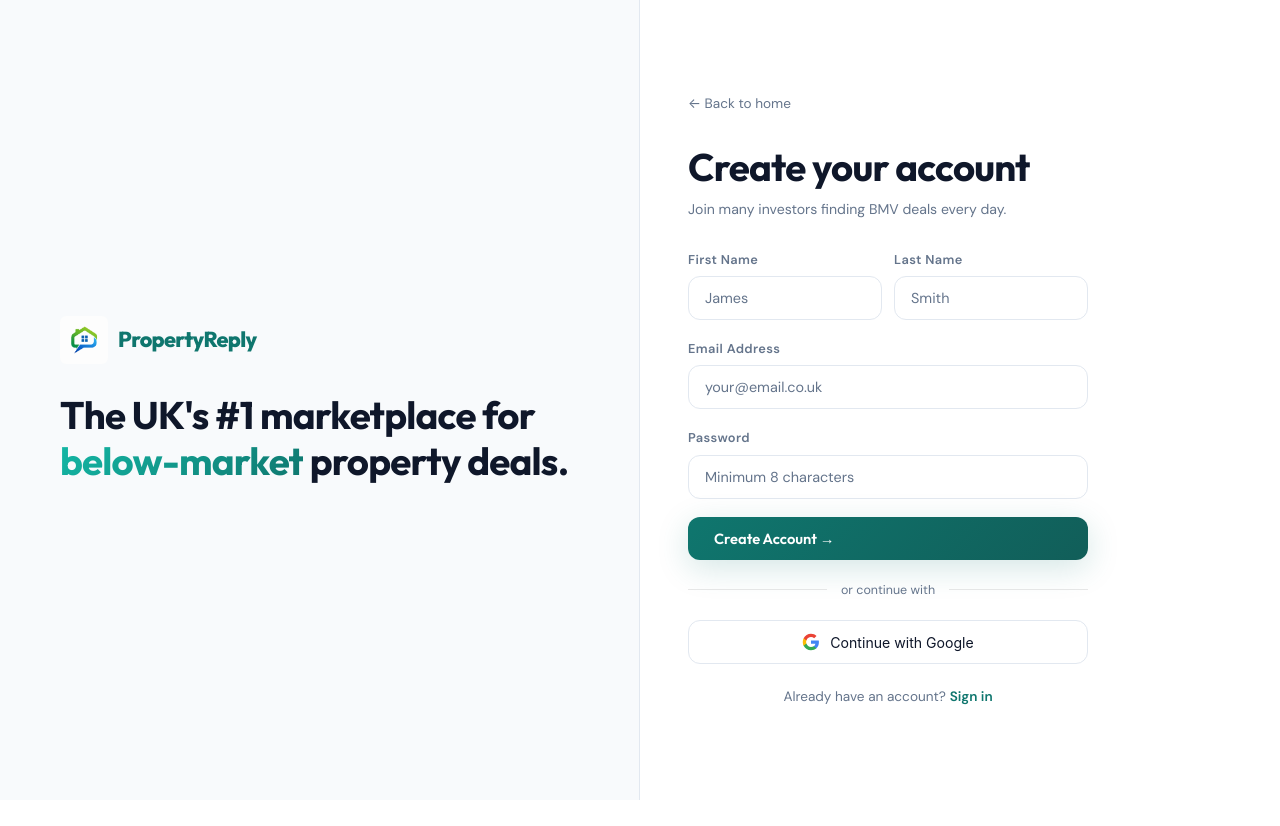
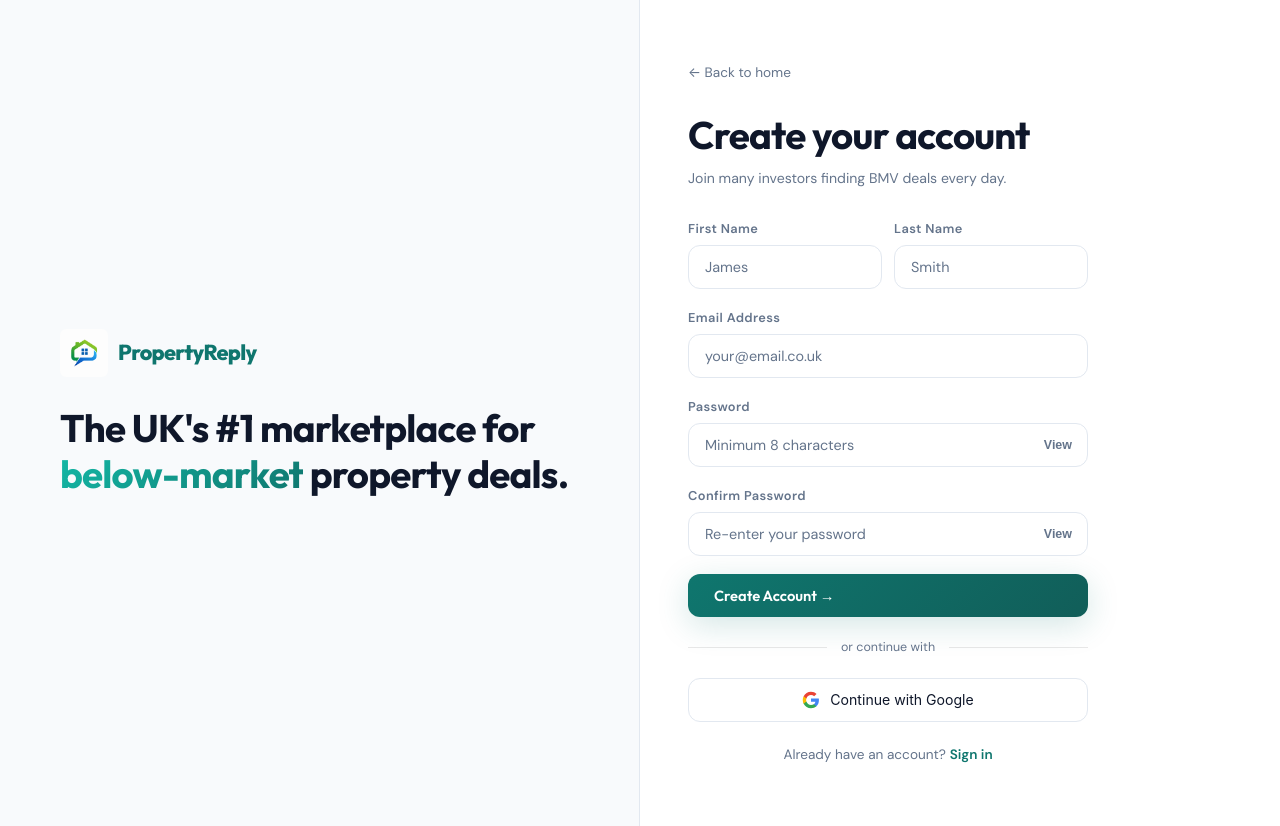
Before and after one commit to TayyabFT/PropertyReply, a Next.js app: page /register in a window 1280 px wide. Before the commit the page ends 800 px from the top, so only its background shows below. Built offline with nearby package versions, Linux system fonts and the light colour scheme.

Commit message:
Add password visibility toggle and confirm password on signup.
Co-authored-by: Cursor <cursoragent@cursor.com>

```diff
--- a/src/app/globals.css
+++ b/src/app/globals.css
@@ -105,6 +105,29 @@
   label { font-size: .83rem; font-weight: 500; color: #64748B; margin-bottom: 6px; display: block; }
 
   .form-group { margin-bottom: 18px; }
+  .password-field {
+    position: relative;
+    display: flex;
+    align-items: center;
+  }
+  .password-field input {
+    width: 100%;
+    padding-right: 72px;
+  }
+  .password-toggle {
+    position: absolute;
+    right: 10px;
+    top: 50%;
+    transform: translateY(-50%);
+    border: none;
+    background: transparent;
+    color: var(--slate);
+    font-size: .78rem;
+    font-weight: 600;
+    cursor: pointer;
+    padding: 4px 6px;
+  }
+  .password-toggle:hover { color: var(--ink); }
   .grid-2 { display: grid; grid-template-columns: 1fr 1fr; gap: 18px; }
   .grid-3 { display: grid; grid-template-columns: repeat(3,1fr); gap: 18px; }
   .grid-4 { display: grid; grid-template-columns: repeat(4,1fr); gap: 18px; }
--- a/src/components/auth/AuthScreen.tsx
+++ b/src/components/auth/AuthScreen.tsx
@@ -8,17 +8,55 @@ import GoogleIcon from "@/components/icons/GoogleIcon";
 import { ApiRequestError } from "@/lib/api";
 import { useAuth } from "@/lib/auth";
 
-const features: { num: string; text: string }[] = [
-  { num: "01", text: "2,400+ verified below-market deals across the UK" },
-  { num: "02", text: "Full flip & buy-to-let analysis on every listing" },
-  { num: "03", text: "Identity-verified sellers and GDPR-compliant data" },
-];
+function PasswordField({
+  label,
+  value,
+  onChange,
+  placeholder,
+  minLength,
+  autoComplete,
+}: {
+  label: string;
+  value: string;
+  onChange: (value: string) => void;
+  placeholder?: string;
+  minLength?: number;
+  autoComplete?: string;
+}) {
+  const [visible, setVisible] = useState(false);
+
+  return (
+    <div className="form-group">
+      <label>{label}</label>
+      <div className="password-field">
+        <input
+          type={visible ? "text" : "password"}
+          placeholder={placeholder}
+          value={value}
+          onChange={(e) => onChange(e.target.value)}
+          minLength={minLength}
+          autoComplete={autoComplete}
+          required
+        />
+        <button
+          type="button"
+          className="password-toggle"
+          onClick={() => setVisible((v) => !v)}
+          aria-label={visible ? "Hide password" : "Show password"}
+        >
+          {visible ? "Hide" : "View"}
+        </button>
+      </div>
+    </div>
+  );
+}
 
 export default function AuthScreen({ mode }: { mode: "login" | "register" }) {
   const router = useRouter();
   const { login, register, loading, user } = useAuth();
   const [email, setEmail] = useState("");
   const [password, setPassword] = useState("");
+  const [confirmPassword, setConfirmPassword] = useState("");
   const [firstName, setFirstName] = useState("");
   const [lastName, setLastName] = useState("");
   const [error, setError] = useState("");
@@ -31,6 +69,14 @@ export default function AuthScreen({ mode }: { mode: "login" | "register" }) {
 
     try {
       if (isRegister) {
+        if (password.length < 8) {
+          setError("Password must be at least 8 characters.");
+          return;
+        }
+        if (password !== confirmPassword) {
+          setError("Passwords do not match.");
+          return;
+        }
         await register({
           firstName,
           lastName,
@@ -128,19 +174,25 @@ export default function AuthScreen({ mode }: { mode: "login" | "register" }) {
                 required
               />
             </div>
-            <div className="form-group">
-              <label>Password</label>
-              <input
-                type="password"
-                placeholder={
-                  isRegister ? "Minimum 8 characters" : "••••••••"
-                }
-                value={password}
-                onChange={(e) => setPassword(e.target.value)}
-                minLength={isRegister ? 8 : undefined}
-                required
+            <PasswordField
+              label="Password"
+              value={password}
+              onChange={setPassword}
+              placeholder={isRegister ? "Minimum 8 characters" : "••••••••"}
+              minLength={isRegister ? 8 : undefined}
+              autoComplete={isRegister ? "new-password" : "current-password"}
+            />
+
+            {isRegister && (
+              <PasswordField
+                label="Confirm Password"
+                value={confirmPassword}
+                onChange={setConfirmPassword}
+                placeholder="Re-enter your password"
+                minLength={8}
+                autoComplete="new-password"
               />
-            </div>
+            )}
 
             {!isRegister && (
               <div
```
